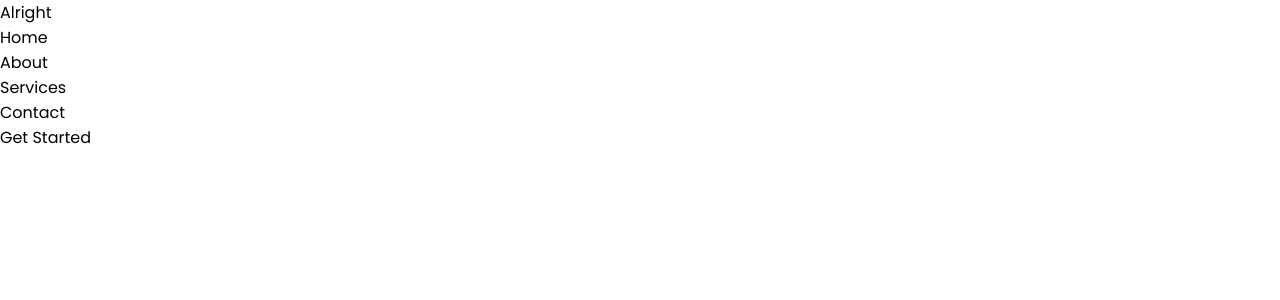
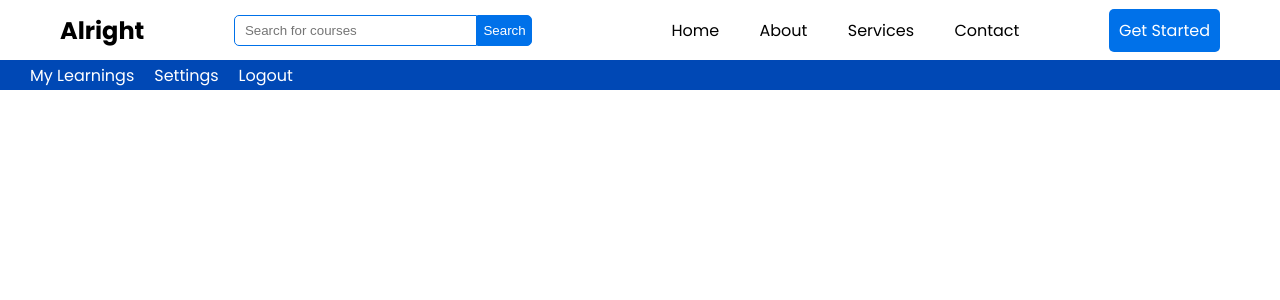
Before and after one commit to kirusanth-08/OnlineLearningPlatform-DS, a React (Create React App) app in the folder frontend/: page / in a window 1280 px wide. Shown: the top 300 px of the page. Built offline with nearby package versions, Linux system fonts and the light colour scheme.

Commit message:
Refactor Navbar component styling and add search functionality

```diff
--- a/frontend/src/components/Navbar/Navbar.css
+++ b/frontend/src/components/Navbar/Navbar.css
@@ -0,0 +1,74 @@
+.navbar {
+    width: 100%;
+    position: fixed;
+    display: block;
+}
+
+.navbar-main {
+    width: 100%;
+    height: 60px;
+    top: 0;
+    left: 0;
+    display: flex;
+    justify-content: space-between;
+    align-items: center;
+    padding: 0 60px;
+}
+
+.navbar-main__logo {
+    font-size: 1.5rem;
+    font-weight: 700;
+}
+
+.navbar-main__links {
+    display: flex;
+    justify-content: space-between;
+    align-items: center;
+    width: 30%;
+}
+
+.navbar-main__cta .btn {
+    padding: 10px 10px;
+    color: white;
+    border-radius: 5px;
+    background-color: rgb(0, 113, 233);
+}
+
+.navbar-main__search {
+    display: flex;
+    align-items: center;
+    width: 30%;
+}
+
+.navbar-main__search input {
+    width: 70%;
+    padding: 7px 10px;
+    border-radius: 5px 0 0 5px;
+    border: 1px solid rgb(0, 113, 233);
+}
+
+.navbar-main__search button {
+    background-color: rgb(0, 113, 233);
+    color: white;
+    border: 1px solid rgb(0, 113, 233);
+    border-radius: 0 5px 5px 0;
+    padding: 7px 5px;
+}
+
+/*//////////Navbar-user//////// */
+.navbar-user {
+    background-color: rgb(0, 72, 181);
+    color: white;
+    width: 100%;
+    display: flex;
+    align-items: center;
+    height: 30px;
+}
+
+.navbar-user .navbar-user__links {
+    padding: 0 20px;
+}
+
+.navbar-user .navbar-user__links a {
+    padding: 5px 10px;
+}
--- a/frontend/src/components/Navbar/Navbar.jsx
+++ b/frontend/src/components/Navbar/Navbar.jsx
@@ -1,27 +1,43 @@
-import React from 'react'
-import './Navbar.css'
+import React, { useState } from 'react';
+import './Navbar.css';
 
 const Navbar = () => {
+  const [user, setUser] = useState(null); // Replace this with your actual user state/context
+
   return (
     <div className='navbar'>
-        <div className='navbar__main'>
-            <div className='navbar__logo'>
+        <div className='navbar-main'>
+            <div className='navbar-main__logo'>
                 <a href="#">Alright</a>
             </div>
-            <div className='navbar__links'>
-                <ul>
-                    <li><a href="#">Home</a></li>
-                    <li><a href="#">About</a></li>
-                    <li><a href="#">Services</a></li>
-                    <li><a href="#">Contact</a></li>
-                </ul>
+            <div className='navbar-main__search'>
+                <input type="text" placeholder="Search for courses" />
+                <button>Search</button>
             </div>
-            <div className='navbar__cta'>
-                <a href="#" className='btn'>Get Started</a>
+            <div className='navbar-main__links'>
+                    <a href="#">Home</a>
+                    <a href="#">About</a>
+                    <a href="#">Services</a>
+                    <a href="#">Contact</a>
             </div>
+            <div className='navbar-main__cta'>
+                {user ? (
+                    <a href="#" className='btn'>Profile</a>
+                ) : (
+                    <a href="#" className='btn'>Get Started</a>
+                )}
+            </div>
+        </div>
+        <div className='navbar-user'>
+                <div className='navbar-user__links'>
+                    <a href="#">My Learnings</a>
+                    <a href="#">Settings</a>
+                    <a href="#">Logout</a>
+                </div>
+
         </div>
     </div>
   )
 }
 
-export default Navbar
+export default Navbar;
--- a/frontend/src/index.css
+++ b/frontend/src/index.css
@@ -24,3 +24,7 @@ a {
   text-decoration: none;
   color: inherit;
 }
+
+ul {
+  list-style: none;
+}
```
